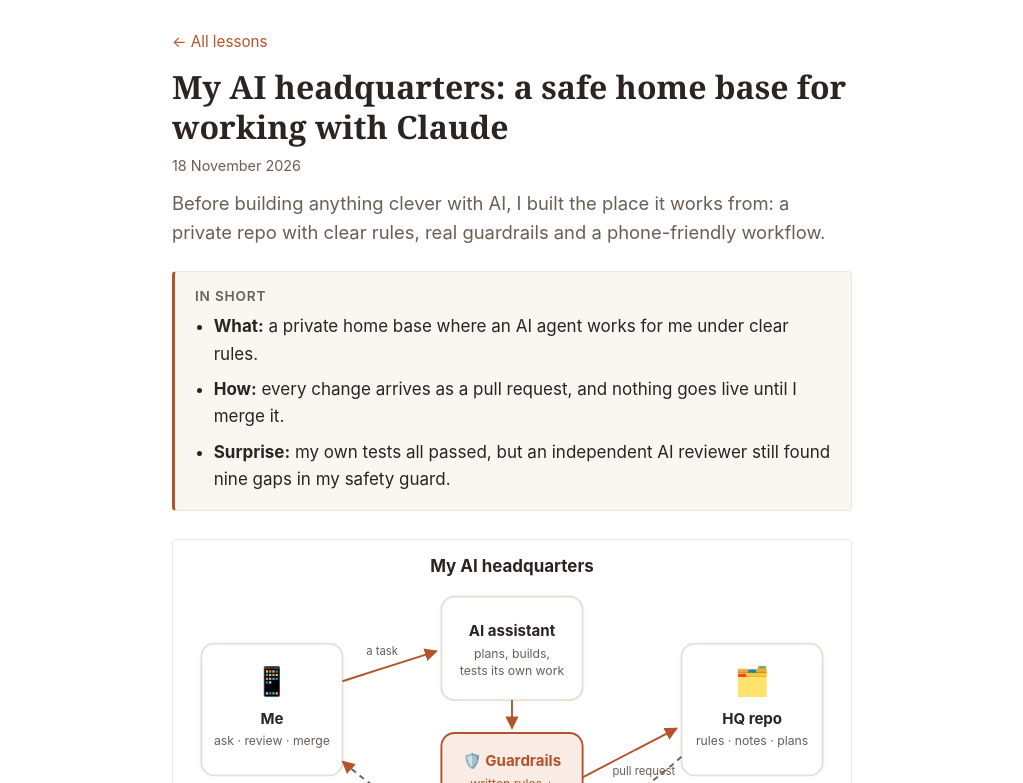
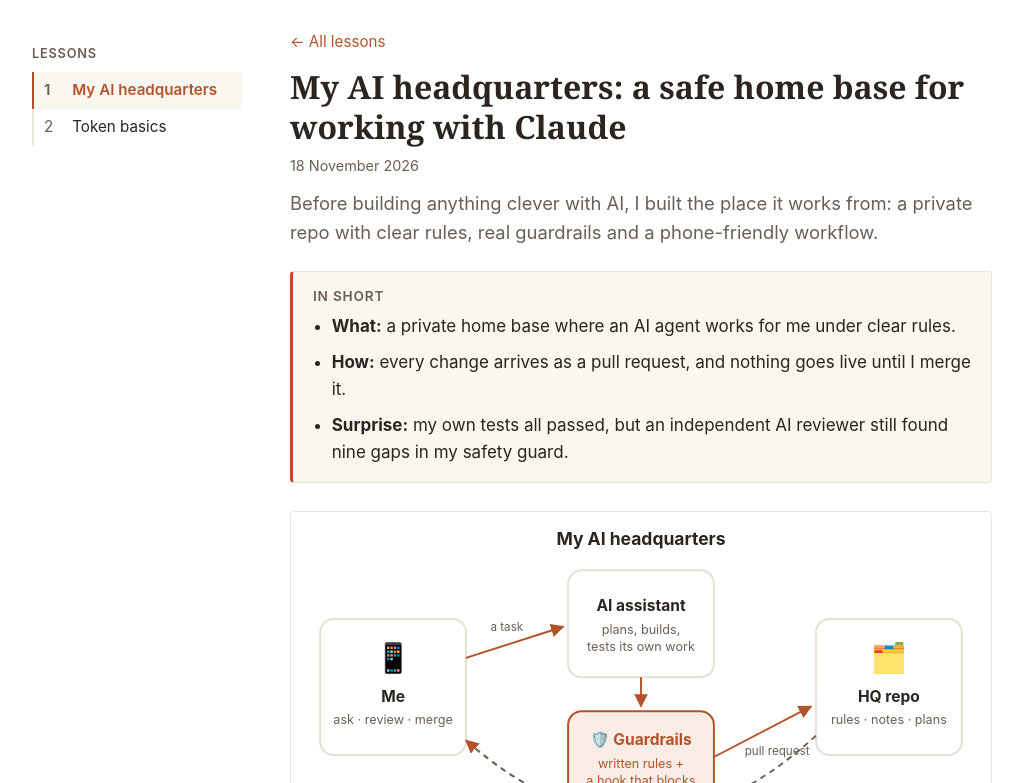
Before and after one commit to parigoris/parigoris.github.io, a plain HTML site: page lessons/ai-hq/index.html in a window 1280 px wide. Shown: the part 67-850 px from the top of the page, without its empty margins (128-1151 px from the left). Drawn offline with Linux system fonts and the light colour scheme.

Commit message:
Rebuild: lesson sidebar
Co-Authored-By: Claude Opus 5.5 <noreply@anthropic.com>
Claude-Session: https://claude.ai/code/session_01EDuY9ie211HDpSYuA9sLLB

```diff
--- a/assets/css/style.css
+++ b/assets/css/style.css
@@ -28,7 +28,28 @@ body {
   line-height: 1.6;
 }
 
-.container { max-width: 720px; margin: 0 auto; padding: 0 20px; }
+.container { max-width: 1000px; margin: 0 auto; padding: 0 20px; }
+
+/* Sidebar with the lesson list (docs-style). Desktop: fixed column on the left. Phone: a "Lessons" menu to tap open. */
+.with-sidebar { display: grid; grid-template-columns: 210px minmax(0, 720px); gap: 48px; padding-top: 32px; padding-bottom: 64px; }
+.content { min-width: 0; }
+.toc-desktop { position: sticky; top: 24px; align-self: start; padding-top: 14px; }
+.toc-heading { margin: 0 0 8px; font-size: 0.8rem; font-weight: 600; text-transform: uppercase; letter-spacing: 0.06em; }
+.toc-heading a { color: var(--muted); text-decoration: none; }
+.toc-list { list-style: none; margin: 0; padding: 0; }
+.toc-list a { display: flex; gap: 10px; padding: 8px 10px; border-left: 2px solid var(--line); color: var(--text); text-decoration: none; font-size: 0.95rem; line-height: 1.35; }
+.toc-list a:hover { color: var(--accent); }
+.toc-list a.active { border-left-color: var(--accent); color: var(--accent); font-weight: 600; background: var(--bg-soft); }
+.toc-num { flex: none; min-width: 1.2em; color: var(--muted); }
+.toc-mobile { display: none; }
+@media (max-width: 860px) {
+  .with-sidebar { grid-template-columns: minmax(0, 1fr); gap: 0; padding-top: 16px; }
+  .toc-desktop { display: none; }
+  .toc-mobile { display: block; margin-bottom: 8px; border: 1px solid var(--line); border-radius: var(--radius); background: var(--bg-soft); }
+  .toc-mobile summary { padding: 12px 14px; font-weight: 600; cursor: pointer; min-height: 44px; box-sizing: border-box; }
+  .toc-mobile .toc-list { padding: 0 8px 8px; }
+  .toc-mobile .toc-list a { padding: 11px 10px; }
+}
 
 a { color: var(--accent); text-decoration-thickness: 1px; text-underline-offset: 3px; }
 a:hover { text-decoration-thickness: 2px; }
@@ -50,7 +71,7 @@ h2 { font-size: 1.3rem; margin-top: 2em; }
 .site-nav a { color: var(--muted); text-decoration: none; font-weight: 500; }
 .site-nav a:hover, .site-nav a.active { color: var(--accent); }
 
-main.container { padding-top: 32px; padding-bottom: 64px; }
+
 
 /* Home */
 .intro h1 { font-size: 2.6rem; }
--- a/lessons/ai-hq/index.html
+++ b/lessons/ai-hq/index.html
@@ -18,8 +18,36 @@
   </div>
 </header>
 
-  <main class="container">
-    <article class="lesson">
+  <div class="container with-sidebar">
+
+
+<aside class="toc toc-desktop" aria-label="Lessons">
+  <p class="toc-heading"><a href="/lessons/">Lessons</a></p>
+
+<ol class="toc-list">
+
+  <li><a href="/lessons/ai-hq/" class="active" aria-current="page"><span class="toc-num">1</span>My AI headquarters</a></li>
+
+  <li><a href="/lessons/token-basics/"><span class="toc-num">2</span>Token basics</a></li>
+
+</ol>
+
+</aside>
+<details class="toc toc-mobile">
+  <summary>Lessons</summary>
+
+<ol class="toc-list">
+
+  <li><a href="/lessons/ai-hq/" class="active" aria-current="page"><span class="toc-num">1</span>My AI headquarters</a></li>
+
+  <li><a href="/lessons/token-basics/"><span class="toc-num">2</span>Token basics</a></li>
+
+</ol>
+
+</details>
+
+    <main class="content">
+      <article class="lesson">
   <p class="back"><a href="/lessons/">← All lessons</a></p>
   <h1>My AI headquarters: a safe home base for working with Claude</h1>
   <p class="meta">18 November 2026</p>
@@ -96,7 +124,8 @@ Never publish, delete or push anything without asking me first.
   </nav>
 </article>
 
-  </main>
+    </main>
+  </div>
   <footer class="site-footer">
   <div class="container footer-inner">
     <span>© 2026 Leonidas Parigoris</span>
```
Also changed, not shown: about/index.html (+32 -3 lines), index.html (+32 -3 lines), lessons/index.html (+32 -3 lines), lessons/token-basics/index.html (+32 -3 lines).
